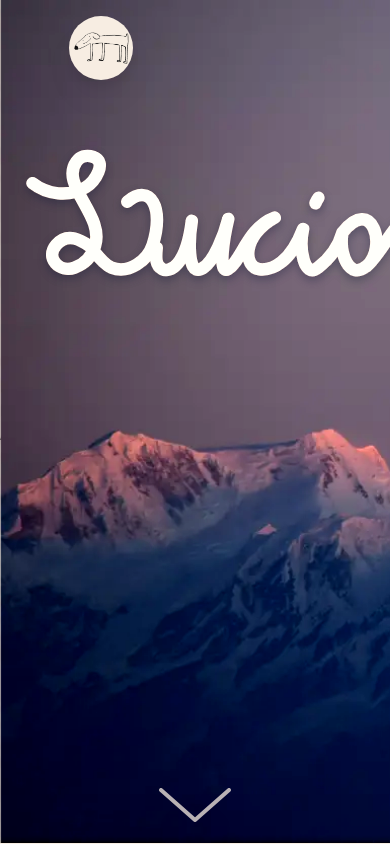
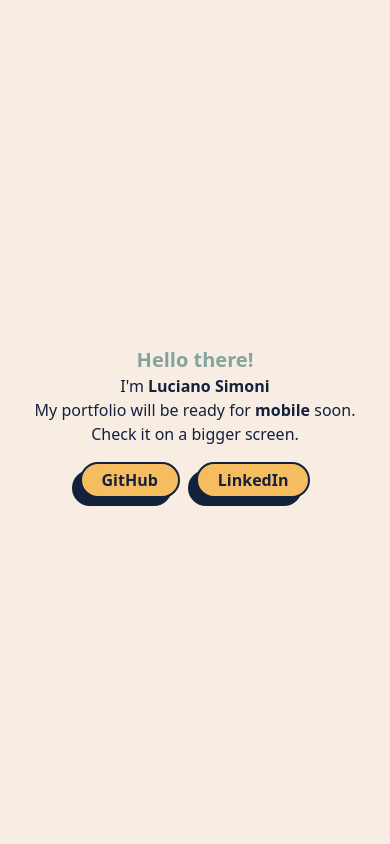
Before and after one commit to lucianosimoni/portfolio, a React (Vite) app: page / in a window 390 px wide. Shown: the top 844 px of the page. Built offline with nearby package versions, Linux system fonts and the light colour scheme; what tailwind-clip-path would draw is missing.

Commit message:
Mobile temporary screen created
Simple screen to take user to github or linkedin because the mobile version of the portfolio is not ready yet

```diff
--- a/src/App.jsx
+++ b/src/App.jsx
@@ -21,6 +21,38 @@ export default function App() {
   }, []);
 
   return (
+    <>
+      {/* 🦫 Mobile Splash */}
+      <div className="z-[51] visible md:invisible fixed flex flex-col items-center justify-center h-screen w-screen overflow-hidden bg-palette-white text-palette-black">
+        <h1 className="animate-opacity-fade-in-0s-delay text-palette-green text-xl">
+          <b>Hello there!</b>
+        </h1>
+        <span className="animate-opacity-fade-in-1s-delay">
+          I'm <b className="">Luciano Simoni</b>
+        </span>
+        <span className="text-center animate-opacity-fade-in-2s-delay mb-4">
+          My portfolio will be ready for <b>mobile</b> soon.
+          <br /> Check it on a bigger screen.
+        </span>
+        <section className="flex flex-row gap-4 overflow-visible">
+          <a
+            target={"_blank"}
+            href="https://github.com/lucianosimoni"
+            className=" border-palette-black drop-shadow-button-action bg-palette-yellow border-2 rounded-full py-1 px-5 animate-opacity-fade-in-3s-delay"
+          >
+            <b>GitHub</b>
+          </a>
+          <a
+            target={"_blank"}
+            href="https://www.linkedin.com/in/luciano-simoni/"
+            className=" border-palette-black drop-shadow-button-action bg-palette-yellow border-2 rounded-full py-1 px-5 animate-opacity-fade-in-3s-delay"
+          >
+            <b>LinkedIn</b>
+          </a>
+        </section>
+      </div>
+
+      {/* 📺 Medium and Rest of screens */}
       <main className="bg-palette-white bg-center h-screen w-screen bg-doodle-pattern bg-cover">
         {/* 🏔️ Mountain Clip */}
         <div
@@ -102,11 +134,11 @@ export default function App() {
 
           {/* 🏡 Home Section */}
           {homeVisible ? (
-          <div className="animate-opacity-fade-in-instant">
+            <div className="animate-opacity-fade-in-0s-delay">
               <h2>Full-stack Developer</h2>
               <p>
-              Based in London. Fascinated with problem-solving. Always providing
-              a code with the future in mind.
+                Based in London. Fascinated with problem-solving. Always
+                providing a code with the future in mind.
               </p>
               {/* 🔘 Action Buttons */}
               <div>
@@ -117,5 +149,6 @@ export default function App() {
           ) : null}
         </section>
       </main>
+    </>
   );
 }
--- a/tailwind.config.cjs
+++ b/tailwind.config.cjs
@@ -44,12 +44,24 @@ module.exports = {
         "doggo-splash": "large-to-default 1s ease-in 1s 1 normal backwards",
         "doggo-splash-img":
           "large-to-default-doggo-img 1s ease-in 1s 1 normal backwards",
-        "opacity-fade-in": "fade-in 1s ease-in-out 2s 1 normal backwards",
-        "opacity-fade-in-instant":
+
+        "opacity-fade-in-0s-delay":
           "fade-in 1s ease-in-out 0s 1 normal backwards",
-        "opacity-fade-out": "fade-in 1s ease-in-out 2s 1 reverse backwards",
-        "opacity-fade-out-instant":
+        "opacity-fade-in-1s-delay":
+          "fade-in 1s ease-in-out 1s 1 normal backwards",
+        "opacity-fade-in-2s-delay":
+          "fade-in 1s ease-in-out 2s 1 normal backwards",
+        "opacity-fade-in-3s-delay":
+          "fade-in 1s ease-in-out 3s 1 normal backwards",
+
+        "opacity-fade-out-0s-delay":
           "fade-in 1s ease-in-out 0s 1 reverse backwards",
+        "opacity-fade-out-1s-delay":
+          "fade-in 1s ease-in-out 1s 1 reverse backwards",
+        "opacity-fade-out-2s-delay":
+          "fade-in 1s ease-in-out 2s 1 reverse backwards",
+        "opacity-fade-out-3s-delay":
+          "fade-in 1s ease-in-out 3s 1 reverse backwards",
       },
       colors: {
         "palette-white": "#f7ede2",
@@ -58,6 +70,9 @@ module.exports = {
         "palette-yellow": "#f6bd60",
         "palette-black": "#14213d",
       },
+      dropShadow: {
+        "button-action": "-0.5rem 0.5rem 0 #14213d",
+      },
     },
   },
   plugins: [require("tailwind-clip-path")],
```
Lines whose indentation alone changed are shown as unchanged.
